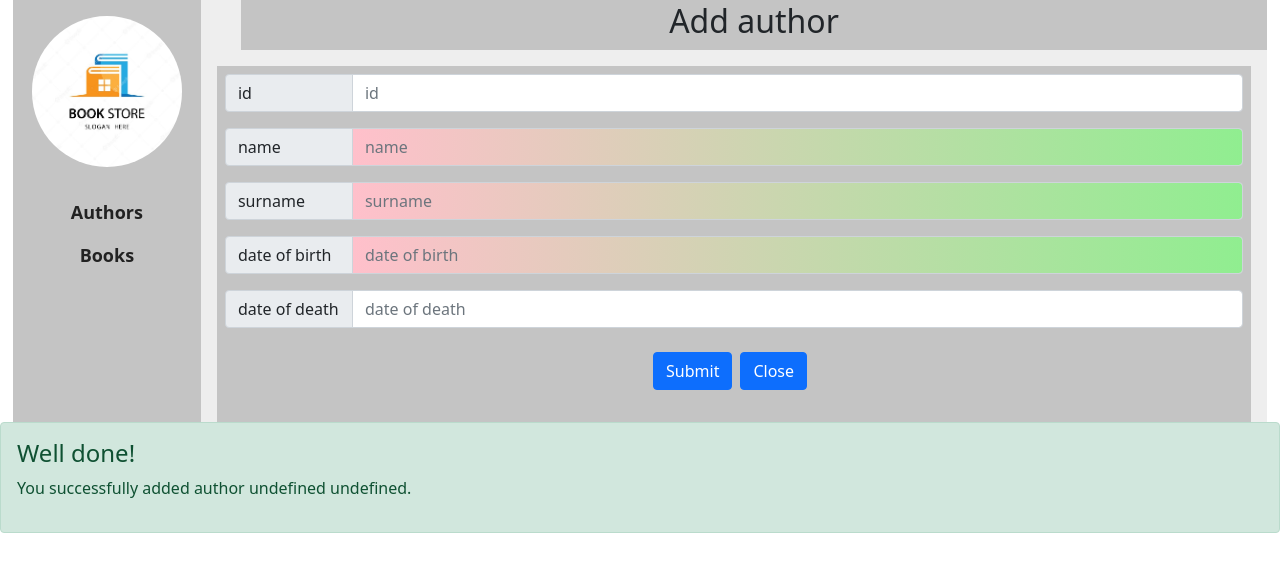
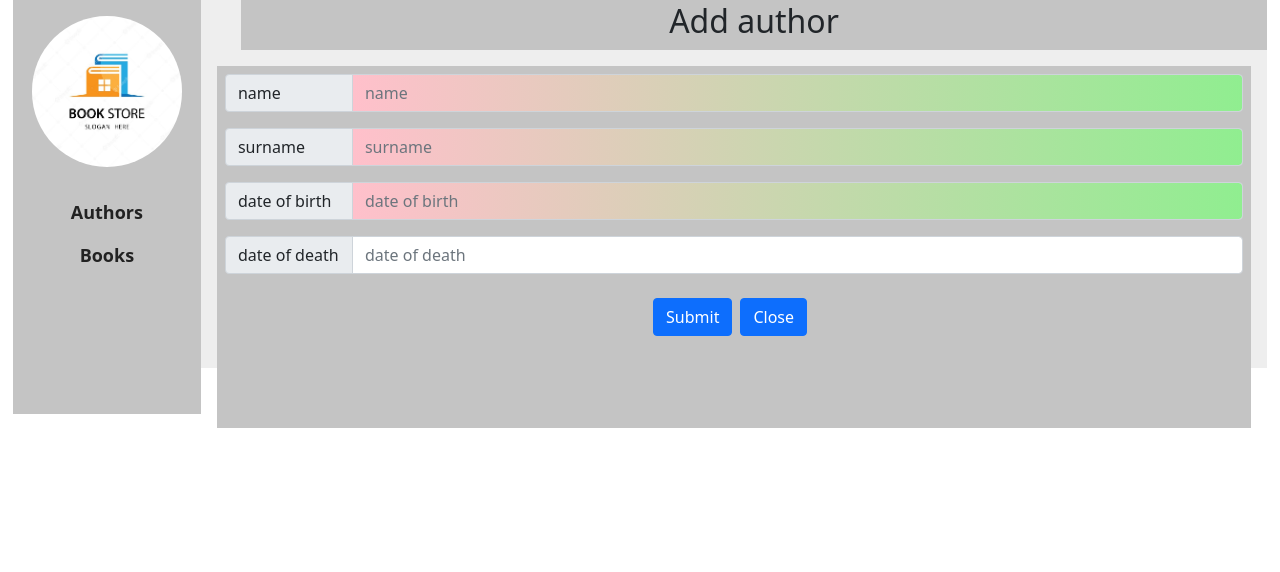
Before and after one commit to Vovan1608/lib-app, a React (Create React App) app in the folder lib-app/: page /add in a window 1280 px wide. Shown: the top 572 px of the page. Built offline with nearby package versions, Linux system fonts and the light colour scheme.

Commit message:
added pop up

```diff
--- a/lib-app/src/App.scss
+++ b/lib-app/src/App.scss
@@ -8,6 +8,7 @@
 @import "./components/common/Search/_search.scss";
 @import "./components/Books/_books.scss";
 @import "./components/common/Form/_form.scss";
+@import "./components/common/SuccessPopUp/_success-pop-up.scss";
 
 * {
   padding: 0;
@@ -40,3 +41,7 @@
   background-color: #c4c4c4;
   height: 98.5%;
 }
+
+.hide {
+  display: none;
+}
--- a/lib-app/src/components/Add/Add.js
+++ b/lib-app/src/components/Add/Add.js
@@ -1,10 +1,11 @@
-import React, {useState} from "react";
+import React, {useState } from "react";
 
-import {Header, Form, ModalRenderer} from "../common";
+import {Header, Form, ModalRenderer, SuccessPopUp} from "../common";
 
 const Add = () => {
 	const initialData = {
 		isOpen: false,
+		isPopUp: false,
 		title: '',
 		body: '',
 		info: {}
@@ -26,6 +27,7 @@ const Add = () => {
 				setData={setData}
 				data={data}
 			/>
+			<SuccessPopUp data={data}/>
 		</>
 	);
 }
--- a/lib-app/src/components/common/Form/Form.js
+++ b/lib-app/src/components/common/Form/Form.js
@@ -17,17 +17,24 @@ const Form = ({buttons_type, setData, data}) => {
 	const handleSubmit = e => {
 		e.preventDefault();
 
-		data['isOpen'] = true;
-		data['title'] = 'You are going to add author:';
-		data['body'] = `${info.name} ${info.surname}`;
-		data['info'] = info;
+		data.isOpen = true;
+		data.title = 'You are going to add author:';
+		data.body = `${info.name} ${info.surname}`;
+		data.info = info;
 		setData({...data});
 	}
 
+	const inputs = Object.keys(initialInfo).filter(el => {
+		if (buttons_type === 'Submit') {
+			return el !== 'id';
+		}
+
+		return el;
+	});
 
 	return (
 		<form onSubmit={handleSubmit}>
-			{Object.keys(initialInfo).map(el => {
+			{inputs.map(el => {
 				return (
 					<Input
 						key={el}
--- a/lib-app/src/components/common/ModalRender/Modal/Modal.js
+++ b/lib-app/src/components/common/ModalRender/Modal/Modal.js
@@ -1,18 +1,31 @@
 import React from "react";
 
-import { SuccessPopUp } from "../../"
 import { postAxios } from "../../../../server/api";
 
 const Modal = ({data, setData}) => {
-	const { isOpen, info, title } = data;
+	const { isOpen, info, title, body } = data;
 
 	const handleClose = e => {
-		setData(false);
+		data.isOpen = false;
+		setData({...data});
 	}
 
 	const handleSave = e => {
 		postAxios('authors', info);
-		setData(false);
+		data.isOpen = false;
+		data.isPopUp = true;
+		setData({...data});
+
+		const delay = 3000;
+
+		setTimeout(() => {
+			data.isPopUp = false;
+			setData({...data});
+		}, delay);
+
+		setTimeout(() => {
+			// setData();
+		})
 	}
 
   return (
@@ -26,7 +39,7 @@ const Modal = ({data, setData}) => {
 									<h5 className="modal-title">{title}</h5>
 								</div>
 								<div className="modal-body">
-									<p>{data.body}</p>
+									<p>{body}</p>
 								</div>
 								<div className="modal-footer">
 									<button
@@ -50,7 +63,6 @@ const Modal = ({data, setData}) => {
 					</div>
 				</div>
 			}
-			<SuccessPopUp dataAuthor={info}/>
 		</>
   );
 }
--- a/lib-app/src/components/common/ModalRender/ModalRender.js
+++ b/lib-app/src/components/common/ModalRender/ModalRender.js
@@ -3,7 +3,7 @@ import ReactDOM from "react-dom";
 
 import {Modal} from "./Modal";
 
-const ModalRenderer = ({data, setData}) => {
+const ModalRenderer = ({data, setData, initial}) => {
   return (
 		ReactDOM.createPortal(
 			<Modal
--- a/lib-app/src/components/common/SuccessPopUp/SuccessPopUp.js
+++ b/lib-app/src/components/common/SuccessPopUp/SuccessPopUp.js
@@ -1,14 +1,23 @@
 import React from "react";
+import ReactDOM from "react-dom";
 
-const SuccessPopUp = ({dataAuthor}) => {
-  const {name, surname} = dataAuthor;
+const SuccessPopUp = ({data}) => {
+  const {info: {name, surname}, isPopUp} = data;
+
 	return (
-		<div className="alert alert-success " role="alert">
-			<h4 className="alert-heading">Well done!</h4>
-			<p>
-				You successfully added author {`${name} ${surname}`}.
-			</p>
-		</div>
+		ReactDOM.createPortal(
+			<>
+				{isPopUp &&
+					<div className="alert alert-success alert_wrap" role="alert" id="pop_up">
+						<h4 className="alert-heading">Well done!</h4>
+						<p>
+							You successfully added author {`${name} ${surname}`}.
+						</p>
+					</div>
+				}
+			</>,
+			document.body
+		)
 	);
 }
 
--- /dev/null
+++ b/lib-app/src/components/common/SuccessPopUp/_success-pop-up.scss
@@ -0,0 +1,6 @@
+.alert_wrap {
+  position: absolute;
+  left: 50%;
+  top: 20%;
+  width: 15%;
+}
```
Also changed, not shown: 1 other file (tests, documents, lock files or other folders).
